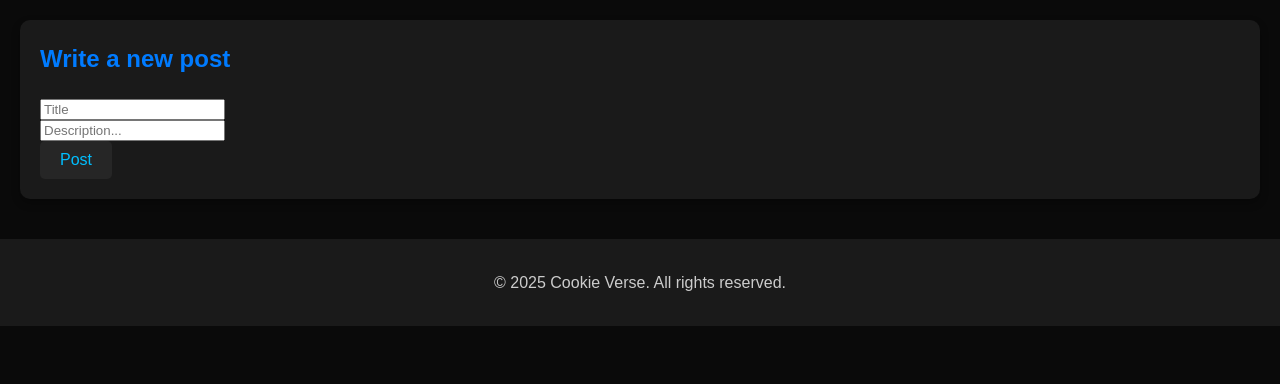
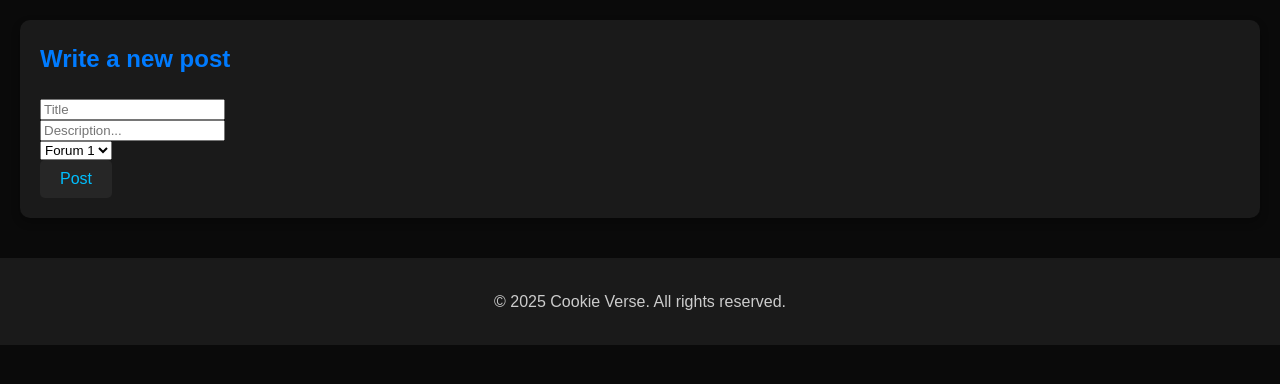
Before and after one commit to GogoManev/HackTues11-Cookie_Verse, a Django app: page /newpost/ in a window 1280 px wide. Shown: the part 81-465 px from the top of the page. Run offline with Django 5.2, Linux system fonts and the light colour scheme; a user stored in the database is signed in; data comes from the database, SQL or seed files in the repository; both versions use the stored data as it was after the commit.

Commit message:
fixed posts creation

```diff
--- a/backend/CookieTracker/templates/newpost.html
+++ b/backend/CookieTracker/templates/newpost.html
@@ -12,6 +12,11 @@
         <input type="text" placeholder="Description..." name="post_body" required>
         <i class='bx bxs-user'></i>
     </div>
+    <select name="forum">
+        {% for f in forums %}
+        <option>{{ f.name }}</option>
+        {% endfor %}
+    </select>
 
     <div class="error">
         {% if error %}
--- a/backend/CookieTracker/view/forum.py
+++ b/backend/CookieTracker/view/forum.py
@@ -28,11 +28,14 @@ def newpost(request):
         post_body = request.POST.get('post_body')
         if not post_body:
             raise Http404('invaid post body')
+        forum = Forum.objects.get(name = request.POST.get('forum'))
+
         new_post = Post.objects.create(
-                                        title=title, poster=request.user, text=post_body)
+                                        title=title, poster=request.user, text=post_body, forum=forum)
         return redirect('/viewpost/' + (str)(new_post.id))
 
-    return render(request, 'newpost.html')
+    forums = Forum.objects.all()
+    return render(request, 'newpost.html', { 'forums': forums })
 
 def viewpost(request, post_id):
     if request.method == 'POST':
```
Also changed, not shown: backend/db.sqlite3.
